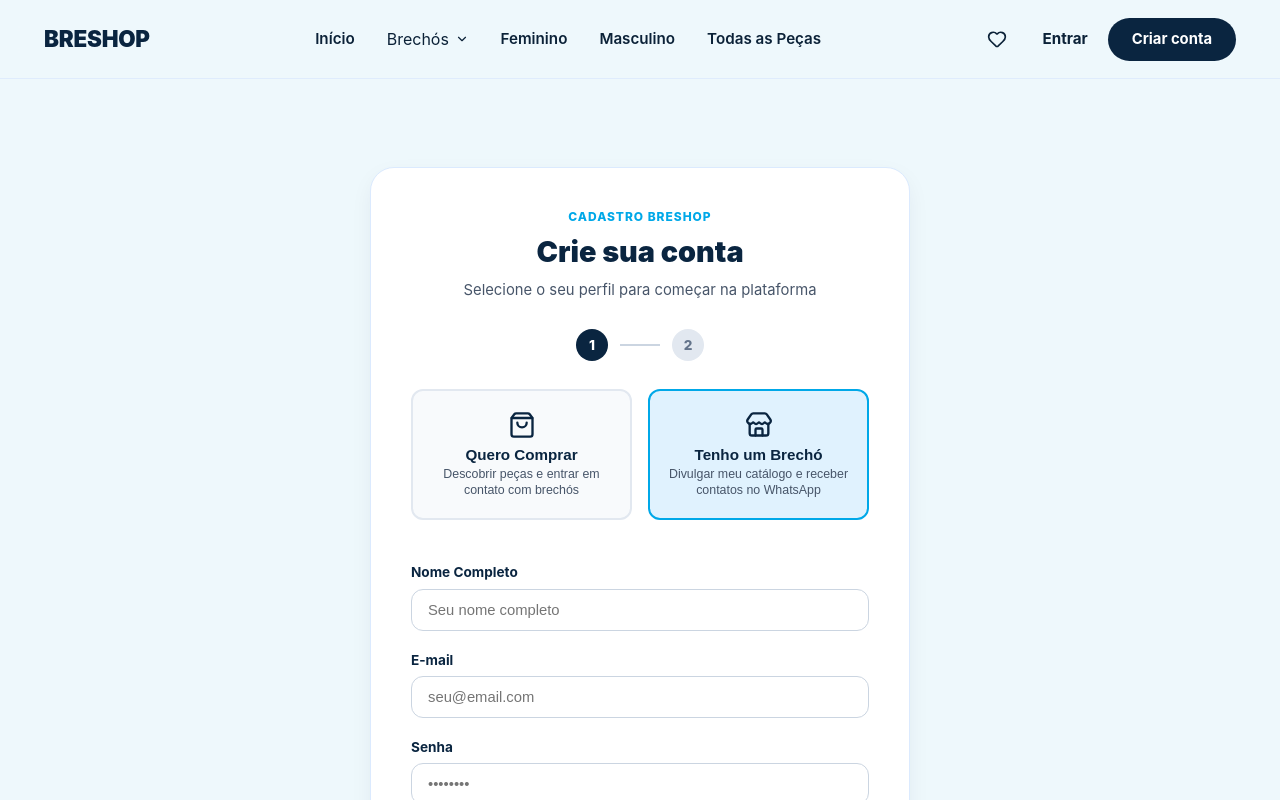
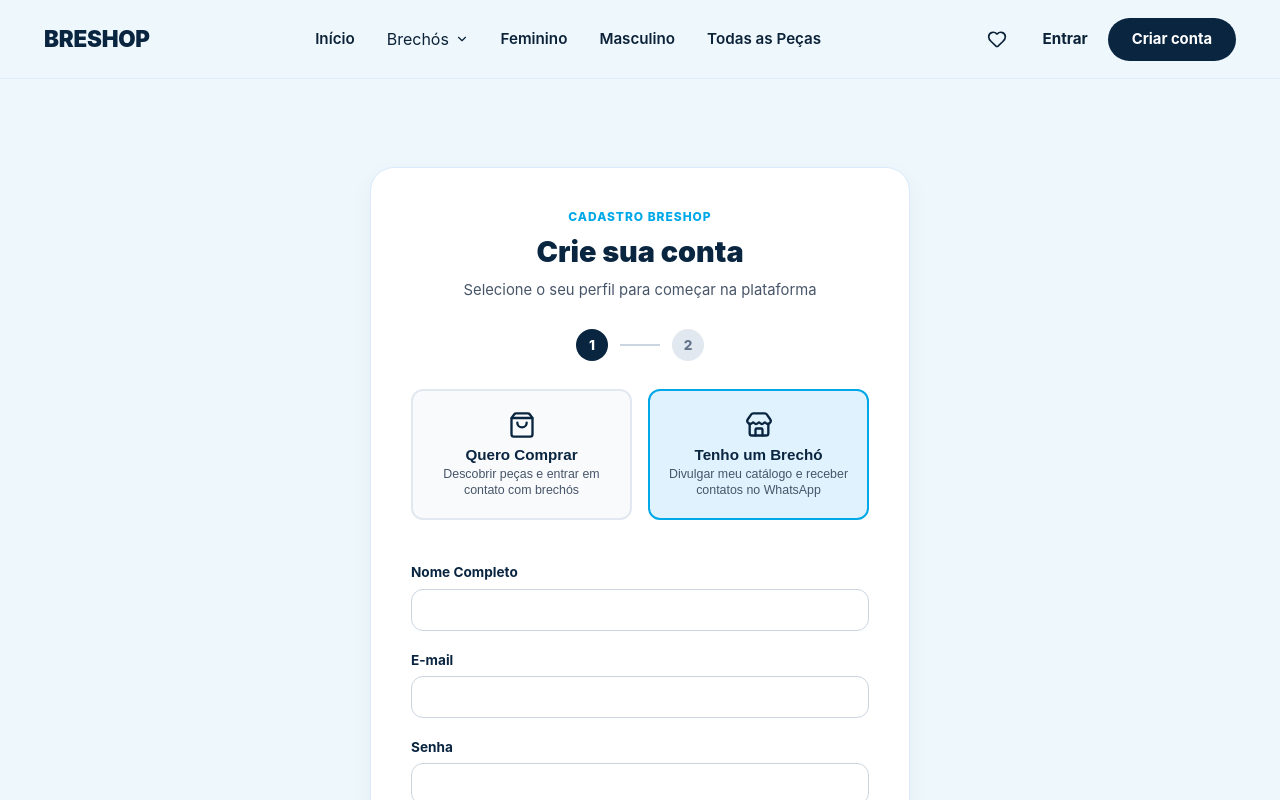
Before and after one commit to paula-maria/breshop, a React (Vite) app in the folder frontend/: page /cadastro in a window 1280 px wide. Shown: the top 800 px of the page. Built offline with nearby package versions, Linux system fonts and the light colour scheme; no server answers.

Commit message:
refactor: remove placeholders

```diff
--- a/frontend/src/pages/Cadastro/Cadastro.tsx
+++ b/frontend/src/pages/Cadastro/Cadastro.tsx
@@ -19,10 +19,10 @@ export default function Cadastro() {
     email: '',
     senha: '',
     nomeBrecho: '',
-    localizacao: 'Centro, Macapá - AP',
-    whatsapp: '(96) 99999-9999',
-    instagram: '@brechodamaria',
-    horario: 'Seg–Sáb · 09:00–18:00',
+    localizacao: '',
+    whatsapp: '',
+    instagram: '',
+    horario: '',
     descricao: '',
   })
 
@@ -174,7 +174,6 @@ export default function Cadastro() {
                     id="nomeResponsavel"
                     name="nomeResponsavel"
                     className="form-input"
-                    placeholder="Seu nome completo"
                     required
                     value={formData.nomeResponsavel}
                     onChange={handleChange}
@@ -190,7 +189,6 @@ export default function Cadastro() {
                     id="email"
                     name="email"
                     className="form-input"
-                    placeholder="seu@email.com"
                     required
                     value={formData.email}
                     onChange={handleChange}
@@ -206,7 +204,6 @@ export default function Cadastro() {
                     id="senha"
                     name="senha"
                     className="form-input"
-                    placeholder="••••••••"
                     required
                     value={formData.senha}
                     onChange={handleChange}
@@ -231,7 +228,6 @@ export default function Cadastro() {
                     id="nomeBrecho"
                     name="nomeBrecho"
                     className="form-input"
-                    placeholder="Ex: Brechó da Maria"
                     required
                     value={formData.nomeBrecho}
                     onChange={handleChange}
@@ -248,7 +244,6 @@ export default function Cadastro() {
                       id="localizacao"
                       name="localizacao"
                       className="form-input"
-                      placeholder="Ex: Centro, Macapá - AP"
                       required
                       value={formData.localizacao}
                       onChange={handleChange}
@@ -264,7 +259,6 @@ export default function Cadastro() {
                       id="whatsapp"
                       name="whatsapp"
                       className="form-input"
-                      placeholder="(96) 99999-9999"
                       required
                       value={formData.whatsapp}
                       onChange={handleChange}
@@ -282,7 +276,6 @@ export default function Cadastro() {
                       id="instagram"
                       name="instagram"
                       className="form-input"
-                      placeholder="@seu.brecho"
                       value={formData.instagram}
                       onChange={handleChange}
                     />
@@ -297,7 +290,6 @@ export default function Cadastro() {
                       id="horario"
                       name="horario"
                       className="form-input"
-                      placeholder="Ex: Seg–Sáb · 09:00–18:00"
                       value={formData.horario}
                       onChange={handleChange}
                     />
@@ -313,7 +305,6 @@ export default function Cadastro() {
                     name="descricao"
                     className="form-textarea"
                     rows={3}
-                    placeholder="Conte sobre o estilo do brechó, curadoria ou peças em destaque..."
                     value={formData.descricao}
                     onChange={handleChange}
                   />
--- a/frontend/src/pages/Login/Login.tsx
+++ b/frontend/src/pages/Login/Login.tsx
@@ -58,7 +58,6 @@ export default function Login() {
               type="email"
               id="email"
               className="form-input"
-              placeholder="seu@email.com"
               required
               value={email}
               onChange={(e) => setEmail(e.target.value)}
@@ -78,7 +77,6 @@ export default function Login() {
               type="password"
               id="senha"
               className="form-input"
-              placeholder="••••••••"
               required
               value={senha}
               onChange={(e) => setSenha(e.target.value)}
```
